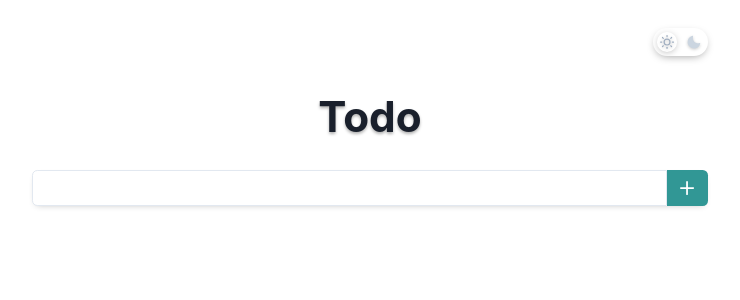
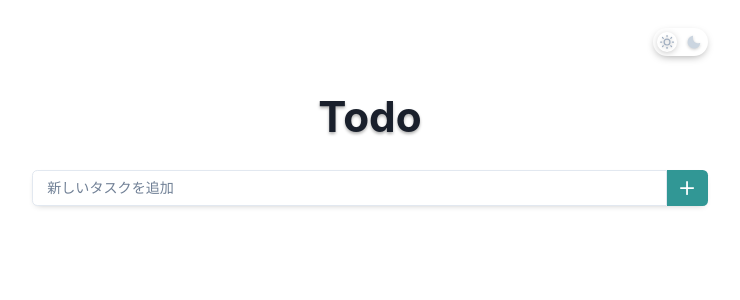
Before and after one commit to Ycamera/Todo, a Next.js app: page / in a window 1280 px wide. Shown: the top 300 px of the page, without its empty margins (270-1010 px from the left). Built offline with nearby package versions, Linux system fonts and the light colour scheme.

Commit message:
added placeholder

```diff
--- a/components/Form.tsx
+++ b/components/Form.tsx
@@ -25,6 +25,7 @@ const Form: React.FC<FormProps> = ({ onChangeInputValue, inputValue, add }) => {
 					onChange={onChangeInputValue}
 					value={inputValue}
 					onKeyPress={pressEnter}
+					placeholder="新しいタスクを追加"
 				/>
 				<Button colorScheme="teal" borderLeftRadius={0} onClick={add}>
 					<AddIcon />
```
